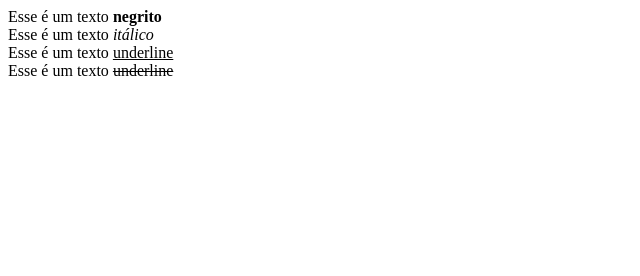
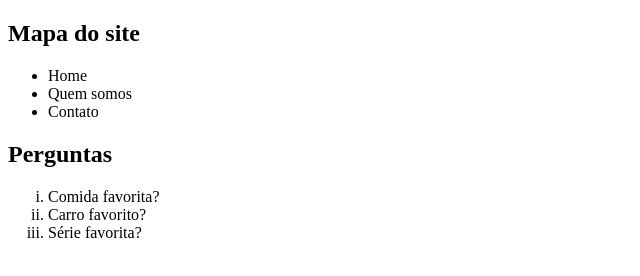
Before and after one commit to juliodonofreo/cursoHTML, a plain HTML site: page projeto.html in a window 1280 px wide. Shown: the whole page, without its empty margins (0-640 px from the left). Drawn offline with Linux system fonts and the light colour scheme.

Commit message:
Lista ordenada e lista não-ordenada

```diff
--- a/projeto.html
+++ b/projeto.html
@@ -11,13 +11,20 @@
 
 <body>
 
-	Esse é um texto <strong>negrito</strong><br>
-	Esse é um texto <em>itálico</em><br>
-	Esse é um texto <u>underline</u><br>
-	Esse é um texto <strike>underline</strike><br>
+	<h2>Mapa do site</h2>
+	<!-- Lista não ordenada, tipos: circle, square, disc -->
+	<ul type="disc">
+		<li>Home</li>
+		<li>Quem somos</li>
+		<li>Contato</li>
+	</ul>
 
-
-
+	<h2>Perguntas</h2>
+		<!-- Lista ordenada, tipos: 1, A, a, I, i -->
+	<ol type="i">
+		<li>Comida favorita?</li>
+		<li>Carro favorito?</li>
+		<li>Série favorita?</li>
+	</ol>
 </body>
-
 </html>
```
